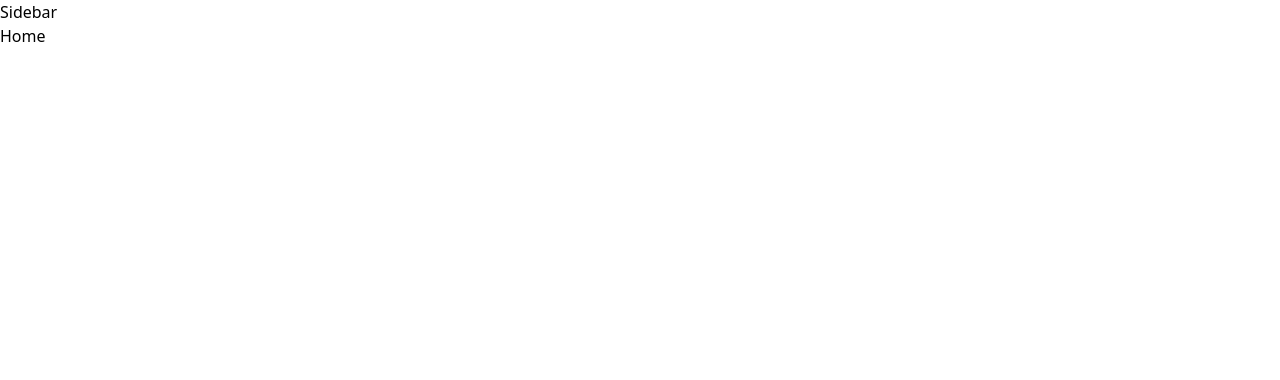
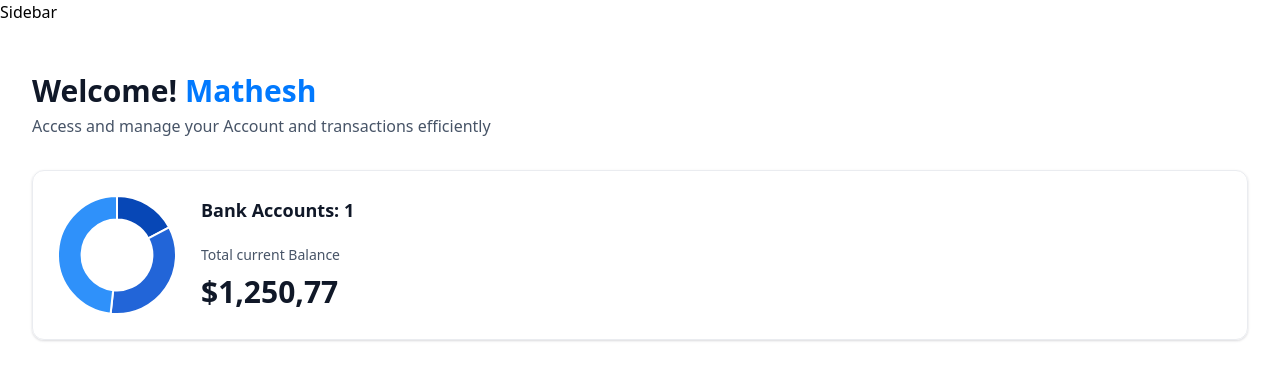
Before and after one commit to Matheshraju4/bankingapp, a Next.js app: page / in a window 1280 px wide. Shown: the top 380 px of the page. Built offline with nearby package versions, Linux system fonts and the light colour scheme.

Commit message:
implemented DoughtnutChart and Balance

```diff
--- a/app/(root)/page.tsx
+++ b/app/(root)/page.tsx
@@ -1,7 +1,30 @@
+import TotalBalanceBox from "@/components/ui/TotalBalanceBox";
+import HeaderBox from "@/components/ui/headerBox";
 import React from "react";
 
 const Home = () => {
-  return <div>Home</div>;
+  const isLoggedIn = {
+    firstName: "Mathesh",
+  };
+  return (
+    <section className="home">
+      <div className="home-content">
+        <header className="home-header">
+          <HeaderBox
+            type="greeting"
+            title="Welcome!"
+            subtext="Access and manage your Account and transactions efficiently "
+            user={isLoggedIn?.firstName || "Guest"}
+          />
+        </header>
+        <TotalBalanceBox
+          accounts={[]}
+          totalCurrentBalance={1250.77}
+          totalBanks={1}
+        />
+      </div>
+    </section>
+  );
 };
 
 export default Home;
--- /dev/null
+++ b/components/ui/AnimatedCounter.tsx
@@ -0,0 +1,14 @@
+"use client";
+
+import React from "react";
+import CountUp from "react-countup";
+
+const AnimatedCounter = ({ amount }: { amount: number }) => {
+  return (
+    <div className="w-full">
+      <CountUp end={amount} decimal="," prefix="$" duration={4} decimals={2} />
+    </div>
+  );
+};
+
+export default AnimatedCounter;
--- /dev/null
+++ b/components/ui/DoughtnutChart.tsx
@@ -0,0 +1,25 @@
+"use client";
+import { Chart as ChartJS, ArcElement, Tooltip, Legend } from "chart.js";
+import { Doughnut } from "react-chartjs-2";
+ChartJS.register(ArcElement, Tooltip, Legend);
+
+const DoughtnutChart = ({ accounts }: DoughnutChartProps) => {
+  const data = {
+    datasets: [
+      {
+        label: "Banks",
+        data: [1250, 2500, 3500],
+        backgroundColor: ["#0747b6", "#2265d8", "#2f91fa"],
+      },
+    ],
+    labels: ["Bank1", "Bank2", "Bank3"],
+  };
+  return (
+    <Doughnut
+      data={data}
+      options={{ cutout: "60%", plugins: { legend: { display: false } } }}
+    />
+  );
+};
+
+export default DoughtnutChart;
--- /dev/null
+++ b/components/ui/TotalBalanceBox.tsx
@@ -0,0 +1,29 @@
+import { formatAmount } from "@/lib/utils";
+import React from "react";
+import AnimatedCounter from "./AnimatedCounter";
+import DoughtnutChart from "./DoughtnutChart";
+
+const TotalBalanceBox = ({
+  accounts = [],
+  totalBanks,
+  totalCurrentBalance,
+}: TotlaBalanceBoxProps) => {
+  return (
+    <section className="total-balance">
+      <div className="total-balance-chart">
+        <DoughtnutChart accounts={accounts} />
+      </div>
+      <div className="flex flex-col gap-6">
+        <h2 className="header-2">Bank Accounts: {totalBanks}</h2>
+        <div className="flex flex-col gap-2">
+          <p className="total-balance-label">Total current Balance</p>
+          <div className="total-balance-amount flex-center gap-2">
+            <AnimatedCounter amount={totalCurrentBalance} />
+          </div>
+        </div>
+      </div>
+    </section>
+  );
+};
+
+export default TotalBalanceBox;
--- /dev/null
+++ b/components/ui/headerBox.tsx
@@ -0,0 +1,22 @@
+import React from "react";
+
+const HeaderBox = ({
+  type = "title",
+  title,
+  subtext,
+  user,
+}: HeaderBoxProps) => {
+  return (
+    <div className="header-box">
+      <h1 className="header-box-title">
+        {title}
+        {type === "greeting" && (
+          <span className="text-bankGradient">&nbsp;{user}</span>
+        )}
+      </h1>
+      <p className="header-box-subtext">{subtext}</p>
+    </div>
+  );
+};
+
+export default HeaderBox;
--- a/package.json
+++ b/package.json
@@ -10,11 +10,15 @@
   },
   "dependencies": {
     "@radix-ui/react-slot": "^1.0.2",
+    "chart.js": "^4.4.3",
     "class-variance-authority": "^0.7.0",
     "clsx": "^2.1.1",
     "lucide-react": "^0.378.0",
     "next": "14.2.3",
+    "query-string": "^9.0.0",
     "react": "^18",
+    "react-chartjs-2": "^5.2.0",
+    "react-countup": "^6.5.3",
     "react-dom": "^18",
     "tailwind-merge": "^2.3.0",
     "tailwindcss-animate": "^1.0.7"
```
Also changed, not shown: 1 other file (tests, documents, lock files or other folders).
